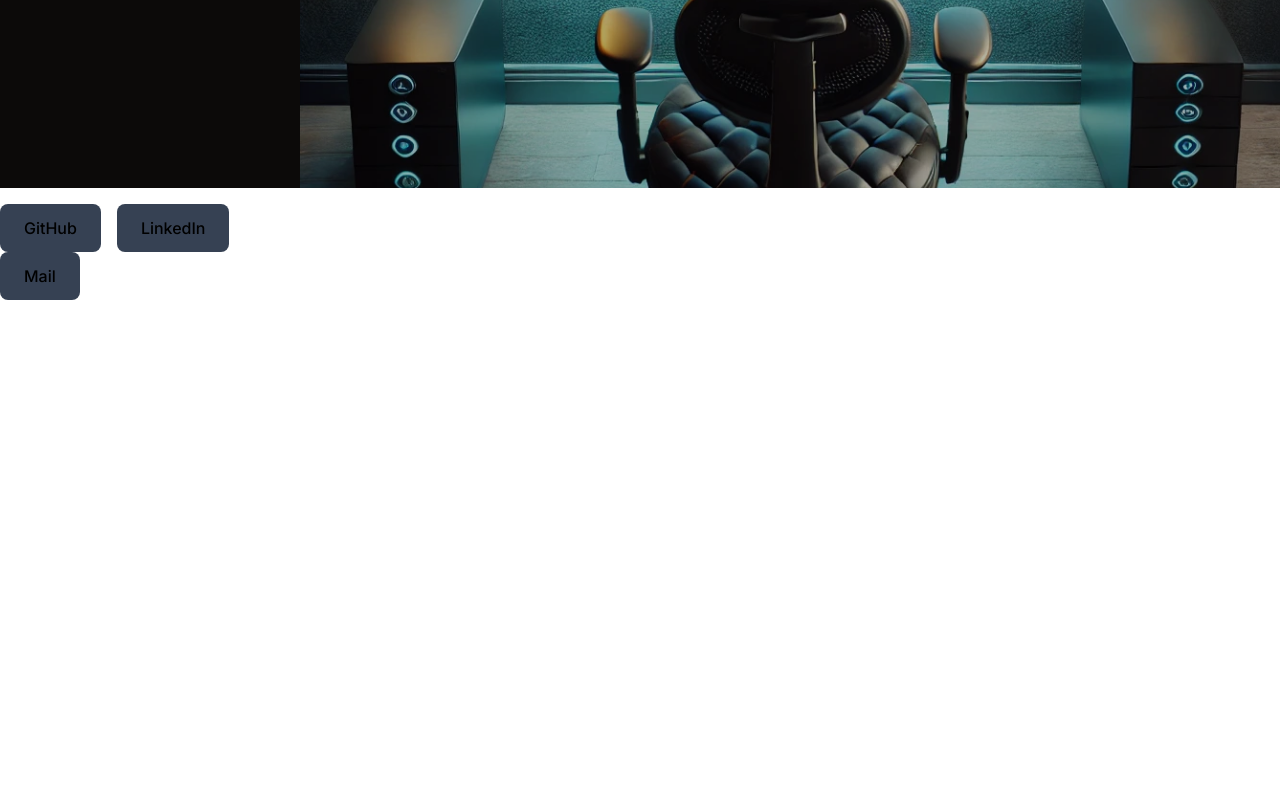
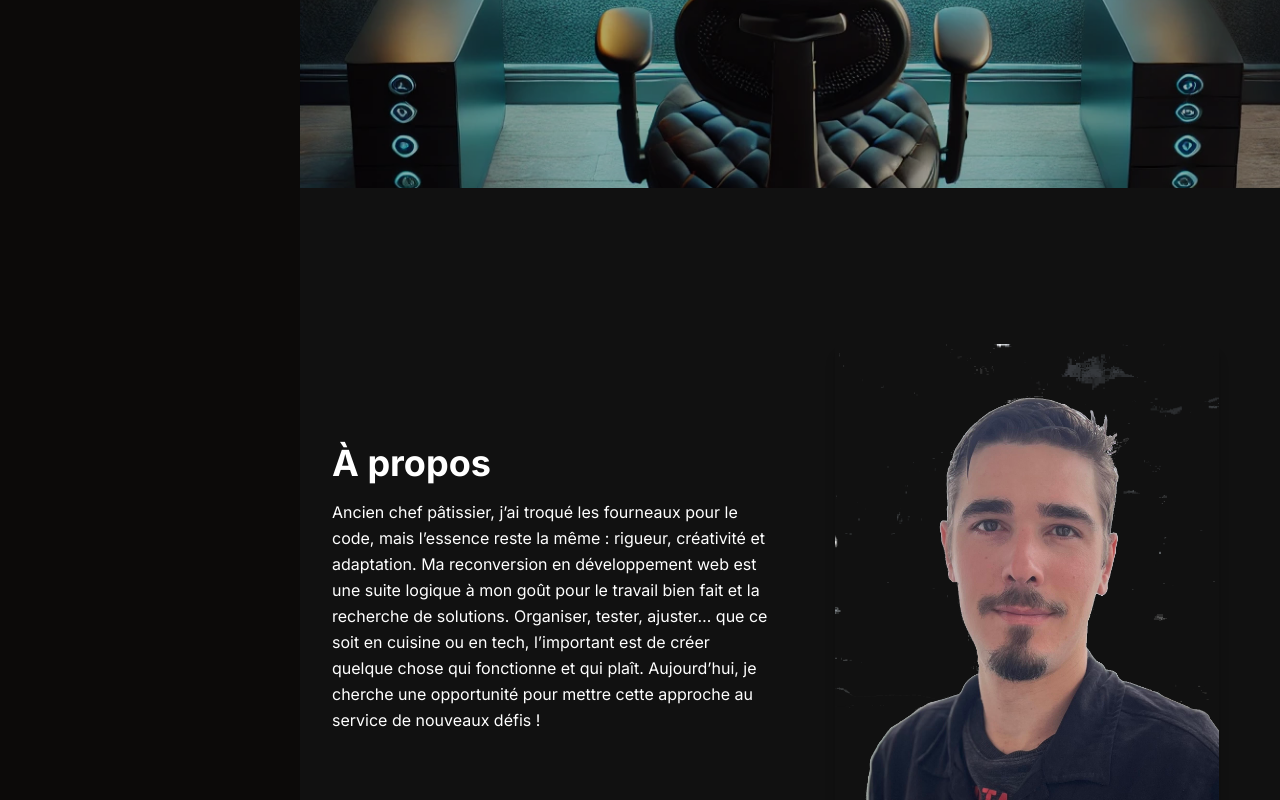
Before and after one commit to landry445/Portofolio, a React (Vite) app: page / in a window 1280 px wide. Shown: the part 612-1412 px from the top of the page. Before the commit the page ends 800 px from the top, so only its background shows below. Built offline with nearby package versions, Linux system fonts and the light colour scheme.

Commit message:
add Context about

```diff
--- a/src/App.tsx
+++ b/src/App.tsx
@@ -1,31 +1,31 @@
 import React from 'react';
 import Navbar from './components/header/NavBar';
 import MobileNavbar from './components/header/MobileNavbar';
-import About from './components/About';
-import HomeIcon from './components/icons/HomeIcon'
-import InfoIcon from './components/icons/InfoIcon'
-import ProjectIcon from './components/icons/ProjectIcon'
-import ContactIcon from './components/icons/ContactIcon'
+import Home from './pages/Home';
+import About from './pages/About';
+import HomeIcon from './components/icons/HomeIcon';
+import InfoIcon from './components/icons/InfoIcon';
+import ProjectIcon from './components/icons/ProjectIcon';
+import ContactIcon from './components/icons/ContactIcon';
 
 const App: React.FC = () => {
   const links = [
     { label: 'Accueil', href: '/', icon: <HomeIcon style="w-6 h-6" /> },
-    { label: 'Competences', href: '/competences', icon: <InfoIcon style="w-6 h-6"/> },
-    { label: 'Projets', href: '/projets', icon: <ProjectIcon style="w-6 h-6"/> },
-    { label: 'Contact', href: '/contact', icon: <ContactIcon style="w-6 h-6"/> },
+    { label: 'Competences', href: '/competences', icon: <InfoIcon style="w-6 h-6" /> },
+    { label: 'Projets', href: '/projets', icon: <ProjectIcon style="w-6 h-6" /> },
+    { label: 'Contact', href: '/contact', icon: <ContactIcon style="w-6 h-6" /> },
   ];
 
   return (
-    <div className="bg-transparent">
-      {/* Navbar fixe pour écrans ≥1200px */}
+    <div className="flex min-h-screen">
+      {/* La navbar fixe à gauche */}
       <Navbar links={links} />
-
       {/* Menu burger pour écrans <1200px */}
       <MobileNavbar links={links} />
 
-      {/* Contenu principal :
-          Sur grands écrans, le contenu est décalé vers la droite (ml-[300px]) */}
-      <div className="min-[1200px]:ml-[300px]">
+      {/* Contenu principal (Home et About empilés verticalement) */}
+      <div className="flex-1">
+        <Home />
         <About />
       </div>
     </div>
--- /dev/null
+++ b/src/components/context/ContextProvider.jsx
@@ -0,0 +1,71 @@
+import { createContext, useContext, useState } from "react";
+
+const stateContext = createContext({
+  theme: null,
+  sidebar: false,
+  themeStyle: {},
+  activeLink: '',
+  setTheme: () => {},
+  setSideBar: () => {},
+  setActiveLink: () => {}
+})
+
+export const ContextProvider = ({ children }) => {
+
+  const [theme, setTheme] = useState('Dark');
+  const [sidebar, setSideBar] = useState(false);
+  const [activeLink, setActiveLink] = useState('Home');
+
+  const themeStyle = {
+    bgColor: theme === 'Dark' ? 'bg-[#111111]' : 'bg-[#FFFFFF]',
+    bgSecondary: theme === 'Dark' ? 'bg-blue-700' : 'bg-cyan-700',
+    bgTertiary: theme === 'Dark' ? 'bg-stone-50' : 'bg-gray-400',
+    bgCard: theme === 'Dark' ? 'bg-slate-900' : 'bg-zinc-50',
+    bgForm: theme === 'Dark' ? 'bg-[#171717]' : 'bg-[#FFFFFF]',
+    shadowColor: theme === 'Dark' ? 'shadow-slate-800' : 'shadow-stone-200',
+    borderSecondary: theme === 'Dark' ? 'border-blue-700' : 'border-cyan-700',
+    textColor: theme === 'Dark' ? 'text-blue-700' : 'text-cyan-700',
+    textPrimary: theme === 'Dark' ? 'text-slate-950' : 'text-stone-50',
+    textSecondary: theme === 'Dark' ? 'text-slate-950' : 'text-stone-50',
+    textTertiary: theme === 'Dark' ? 'text-stone-50' : 'text-slate-500',
+    textTechno: theme === 'Dark' ? '#1d4ed8' : '#1d4ed8',
+    borderTertiary: theme === 'Dark' ? 'border-stone-50' : 'border-slate-600',
+    svgColor: theme === 'Dark' ? '#1d4ed8' : '#0e7490',
+    svgPrimary: theme === 'Dark' ? '#020617' : '#fafaf9',
+    svgSecondary: theme === 'Dark' ? '#1d4ed8' : '#0e7490',
+    svgTertiary: theme === 'Dark' ? '#fafaf9' : '#475569',
+    svgTechno: theme === 'Dark' ? '#1d4ed8' : '#0e7490',
+    hover: {
+      bgColor: theme === 'Dark' ? 'hover:bg-slate-800' : 'hover:bg-stone-200',
+      bgOpacity: theme === 'Dark' ? 'hover:bg-opacity-90' : 'hover:bg-opacity-80',
+      textColor: theme === 'Dark' ? 'hover:text-blue-700' : 'hover:text-cyan-700',
+      borderColor: theme === 'Dark' ? 'hover:border-stone-50' : 'hover:border-slate-600',
+    },
+    focus: {
+      borderColor: theme === 'Dark' ? 'focus:ring-blue-700' : 'focus:ring-cyan-600',
+      textColor: theme === 'Dark' ? 'peer-focus:text-blue-700' : 'peer-focus:text-cyan-600 ',
+    },
+    gradientColor: theme === 'Dark' ?
+      'bg-gradient-to-r from-[#111111] to-[#00000000]' :
+      'bg-gradient-to-r from-[#FFFFFF] to-[#ffffff00]',
+    gradientSecondary: theme === 'Dark' ?
+    'bg-gradient-to-r from-[#00000000] to-[#111111]' :
+    'bg-gradient-to-r from-[#ffffff00] to-[#FFFFFF]'
+  }
+
+  return (
+    <stateContext.Provider value={{
+      theme,
+      sidebar,
+      themeStyle,
+      activeLink,
+      setTheme,
+      setSideBar,
+      setActiveLink
+    }}>
+      { children }
+    </stateContext.Provider>
+  )
+}
+
+export const useStateContext = () => useContext(stateContext);
--- a/src/components/header/MobileNavbar.tsx
+++ b/src/components/header/MobileNavbar.tsx
@@ -8,7 +8,7 @@ const MobileNavbar: React.FC<NavbarProps> = ({ links }) => {
   const [menuOpen, setMenuOpen] = useState(false);
 
   return (
-    <div className="min-[1200px]:hidden bg-transparent absolute z-29 w-full">
+    <div className="min-[1024px]:hidden bg-transparent absolute z-29 w-full">
       {/* Header mobile avec le bouton qui bascule entre hamburger et croix */}
       <div className="flex justify-end p-4">
         <button
--- a/src/components/header/NavBar.tsx
+++ b/src/components/header/NavBar.tsx
@@ -1,42 +1,36 @@
+// src/components/header/Navbar.tsx
 import React from 'react';
+import GitHubIcon from '../icons/GitHubIcon';
 import LinkIcon from '../icons/LinkIcon';
 import MailIcon from '../icons/MailIcon';
-import GitHubIcon from '../icons/GitHubIcon';
 
 export type NavbarProps = {
-  links: { label: string; href: string; icon?: React.ReactNode; }[];
+  links: { label: string; href: string; icon?: React.ReactNode }[];
 };
 
 const Navbar: React.FC<NavbarProps> = ({ links }) => {
   return (
-    <nav className="fixed inset-y-0 left-0 w-[300px] bg-stone-950 z-20 hidden min-[1200px]:block">
+    <nav className="w-[300px] bg-stone-950 z-20 hidden lg:block">
       <div className="flex flex-col h-full px-4 py-6">
         <div className="flex justify-center mb-6">
-          <img src="/photo-Landry.png" alt="logo" className="max-w-[100px] h-auto bg-white rounded-[20px] border-8 border-solid border-[#292f37]" />
+          <img
+            src="/photo-Landry.png"
+            alt="logo"
+            className="max-w-[100px] h-auto bg-white rounded-[20px] border-8 border-solid border-[#292f37]"
+          />
         </div>
+        {/* Icônes sociales en haut */}
         <div className="flex justify-center space-x-4 mb-6">
-            <a
-              href="https://github.com/yourusername"
-              className="text-white hover:text-[#12a89c]"
-            >
-              {/* Exemple d'icône GitHub (remplacez le SVG par votre icône personnalisée si besoin) */}
-              <GitHubIcon/>
-            </a>
-            <a
-              href="https://linkedin.com/in/yourprofile"
-              className="text-white hover:text-[#12a89c]"
-            >
-              {/* Exemple d'icône LinkedIn */}
-              <LinkIcon/>
-            </a>
-            <a
-              href="mailto:someone@example.com"
-              className="text-white hover:text-[#12a89c]"
-            >
-              {/* Exemple d'icône Mail */}
-              <MailIcon/>
-            </a>
-          </div>
+          <a href="https://github.com/yourusername" className="text-white hover:text-[#12a89c]">
+            <GitHubIcon />
+          </a>
+          <a href="https://linkedin.com/in/yourprofile" className="text-white hover:text-[#12a89c]">
+            <LinkIcon />
+          </a>
+          <a href="mailto:someone@example.com" className="text-white hover:text-[#12a89c]">
+            <MailIcon />
+          </a>
+        </div>
         <ul className="flex flex-col">
           {links.map((link, index) => (
             <li key={index} className="py-3 border-t border-stone-700 text-center">
@@ -51,26 +45,6 @@ const Navbar: React.FC<NavbarProps> = ({ links }) => {
           ))}
         </ul>
       </div>
-      <div className="flex flex-wrap justify-center md:justify-start space-x-4 mt-4">
-        <a
-          href="#"
-          className="bg-gray-700 hover:bg-gray-600 px-6 py-3 rounded-lg font-medium transition"
-        >
-          GitHub
-        </a>
-        <a
-          href="#"
-          className="bg-gray-700 hover:bg-gray-600 px-6 py-3 rounded-lg font-medium transition"
-        >
-          LinkedIn
-        </a>
-        <a
-          href="#"
-          className="bg-gray-700 hover:bg-gray-600 px-6 py-3 rounded-lg font-medium transition"
-        >
-          Mail
-        </a>
-      </div>
     </nav>
   );
 };
--- /dev/null
+++ b/src/pages/About.tsx
@@ -0,0 +1,29 @@
+// src/pages/About.tsx
+import React from 'react';
+
+const About: React.FC = () => {
+  return (
+    <div className="bg-[#111111] w-full min-h-screen flex items-center justify-center p-8">
+      <div className="flex flex-col sm:flex-row items-center gap-8 max-w-6xl">
+        <div className="flex-1 text-white">
+          <h1 className="text-4xl font-bold mb-4">À propos</h1>
+          <p className="leading-relaxed">
+            Ancien chef pâtissier, j’ai troqué les fourneaux pour le code, mais l’essence reste la même : rigueur, créativité et adaptation.
+            Ma reconversion en développement web est une suite logique à mon goût pour le travail bien fait et la recherche de solutions.
+            Organiser, tester, ajuster… que ce soit en cuisine ou en tech, l’important est de créer quelque chose qui fonctionne et qui plaît.
+            Aujourd’hui, je cherche une opportunité pour mettre cette approche au service de nouveaux défis !
+          </p>
+        </div>
+        <div className="flex-1 flex justify-center">
+          <img
+            src="/photo-Landry.png"
+            alt="Ma photo"
+            className="rounded-lg shadow-lg w-full max-w-sm"
+          />
+        </div>
+      </div>
+    </div>
+  );
+};
+
+export default About;
--- a/src/components/About.tsx
+++ b/src/pages/Home.tsx
@@ -1,3 +1,6 @@
+// src/pages/Description.tsx
+import React from 'react';
+
 export default function Description() {
   return (
     <div className="relative min-h-screen">
```
